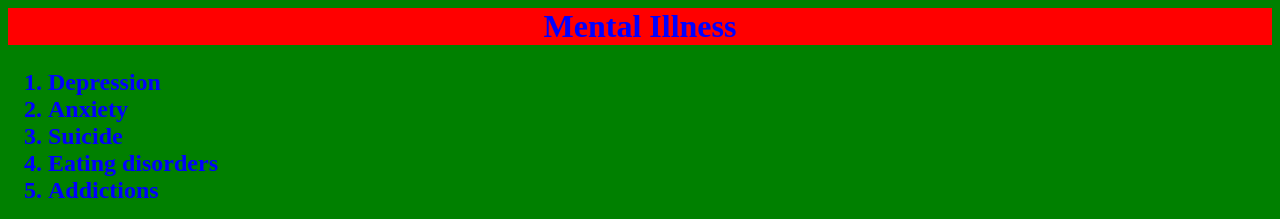
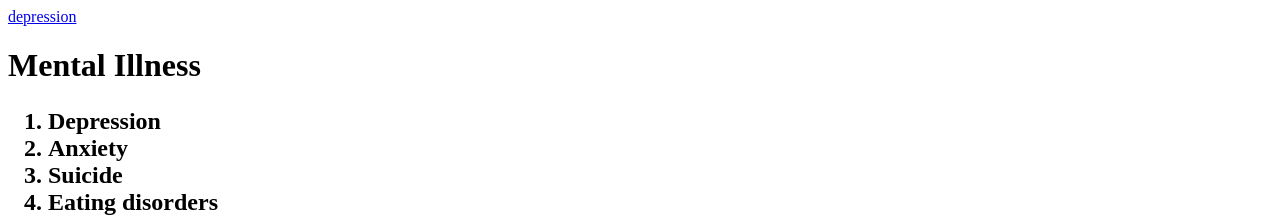
Before and after one commit to ayatssaleh1/ayatssaleh1, a plain HTML site: page index.html in a window 1280 px wide. Shown: the top 219 px of the page. Drawn offline with Linux system fonts and the light colour scheme.

Commit message:
Update index.html

```diff
--- a/index.html
+++ b/index.html
@@ -2,30 +2,9 @@
 <html>
 <head>
 <title>Mental Illness</title>
+<a href="depression.html">
+  depression </a>
 
-<style>
-body{background-color:green;
-color:red;
-}
-
-h1{
-text-align:center;
-background-color:red !important;
-}
-
-.backcolor{
-color:blue;
-}
-
-#tableheader{
-background-color: red;
-font-weight: bold;
-font-style: italic;
-color:green;
-}
-
-
-</style>
 </head>
 <body>
 
```
